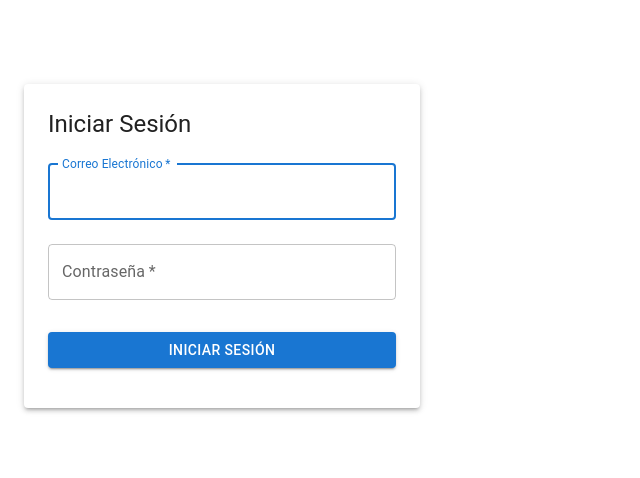
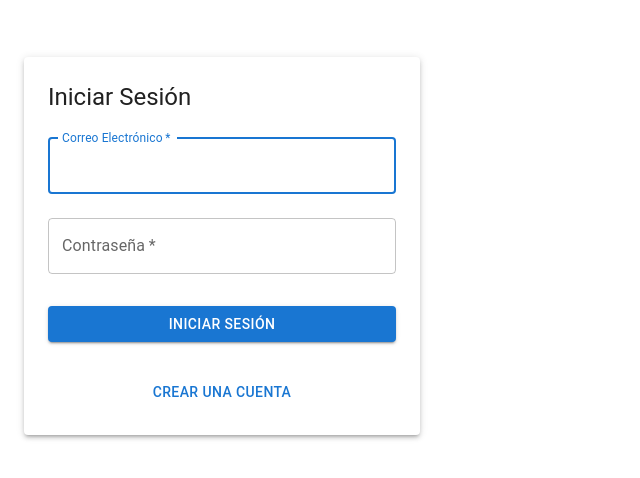
Before and after one commit to Marher0181/ProyectoCarritoCodeCamp, a React (Vite) app: page / in a window 1280 px wide. Shown: the part 154-632 px from the top of the page, without its empty margins (0-640 px from the left). Built offline with nearby package versions, Linux system fonts and the light colour scheme.

Commit message:
Register

```diff
--- a/package.json
+++ b/package.json
@@ -18,6 +18,7 @@
     "react": "^18.3.1",
     "react-dom": "^18.3.1",
     "react-hook-form": "^7.53.0",
+    "react-router-dom": "^6.26.2",
     "yup": "^1.4.0"
   },
   "devDependencies": {
--- a/src/App.jsx
+++ b/src/App.jsx
@@ -1,10 +1,15 @@
+import { BrowserRouter as Router, Route, Routes } from 'react-router-dom';
 import Login from './components/Login';
+import Register from './components/Register';
 
 const App = () => {
   return (
-    <div>
-      <Login />
-    </div>
+    <Router>
+      <Routes>
+        <Route path="/" element={<Login />} />
+        <Route path="/register" element={<Register />} />
+      </Routes>
+    </Router>
   );
 };
 
--- a/src/components/Login.jsx
+++ b/src/components/Login.jsx
@@ -3,11 +3,15 @@ import { yupResolver } from '@hookform/resolvers/yup';
 import * as yup from 'yup';
 import { Container, Typography, TextField, Button, Paper, Box } from '@mui/material';
 import axios from 'axios';
+import { useNavigate } from 'react-router-dom';
+
 // Define el esquema de validación con yup
 const schema = yup.object({
   correoElectronico: yup.string().email('Correo electrónico inválido').required('Correo electrónico es requerido'),
   password: yup.string().min(6, 'La contraseña debe tener al menos 6 caracteres').required('Contraseña es requerida')
 }).required();
+
+
 
 const Login = () => {
   const { control, handleSubmit, formState: { errors } } = useForm({
@@ -28,7 +32,7 @@ const Login = () => {
     }
     console.log('Submitted data:', data);
   };
-
+  const navigate = useNavigate();
   return (
     <Container component="main" maxWidth="xs">
       <Paper elevation={3} sx={{ padding: 3 }}>
@@ -79,6 +83,15 @@ const Login = () => {
           >
             Iniciar Sesión
           </Button>
+          <Button
+            fullWidth
+            variant="text"
+            color="primary"
+            sx={{ mt: 2 }}
+            onClick={() => navigate('/register')}
+          >
+            Crear una cuenta
+          </Button>
         </Box>
       </Paper>
     </Container>
--- a/src/components/Register.jsx
+++ b/src/components/Register.jsx
@@ -3,6 +3,7 @@ import { yupResolver } from '@hookform/resolvers/yup';
 import * as yup from 'yup';
 import axios from 'axios';
 import { Container, Typography, TextField, Button, Paper, Box } from '@mui/material';
+import { useNavigate } from 'react-router-dom';
 
 // Define el esquema de validación con yup
 const schema = yup.object({
@@ -24,9 +25,8 @@ const Register = () => {
       estadosId: 5 // Este campo no se mostrará en el formulario
     }
   });
-
+  const navigate = useNavigate();
   const onSubmit = async (data) => {
-    // Añadimos los valores predeterminados a los datos enviados
     const dataWithDefaults = {
       ...data,
       rolId: 5,
@@ -34,17 +34,19 @@ const Register = () => {
     };
 
     try {
-      const response = await axios.post('https://api.tusitio.com/register', dataWithDefaults);
+    console.log(dataWithDefaults);
+      const response = await axios.post('http://localhost:4000/api/usuarios/register', dataWithDefaults);
       console.log('Respuesta del servidor:', response.data);
-      // Aquí puedes manejar la respuesta del servidor, como redirigir al usuario
-      // o mostrar un mensaje de éxito.
+      navigate('/')
+
+
     } catch (error) {
       console.error('Error:', error.response ? error.response.data : error.message);
-      // Aquí puedes manejar el error, como mostrar un mensaje de error.
     }
   };
 
   return (
+
     <Container component="main" maxWidth="xs">
       <Paper elevation={3} sx={{ padding: 3 }}>
         <Typography variant="h5" component="h1" gutterBottom>
```
Also changed, not shown: 1 other file (tests, documents, lock files or other folders).
